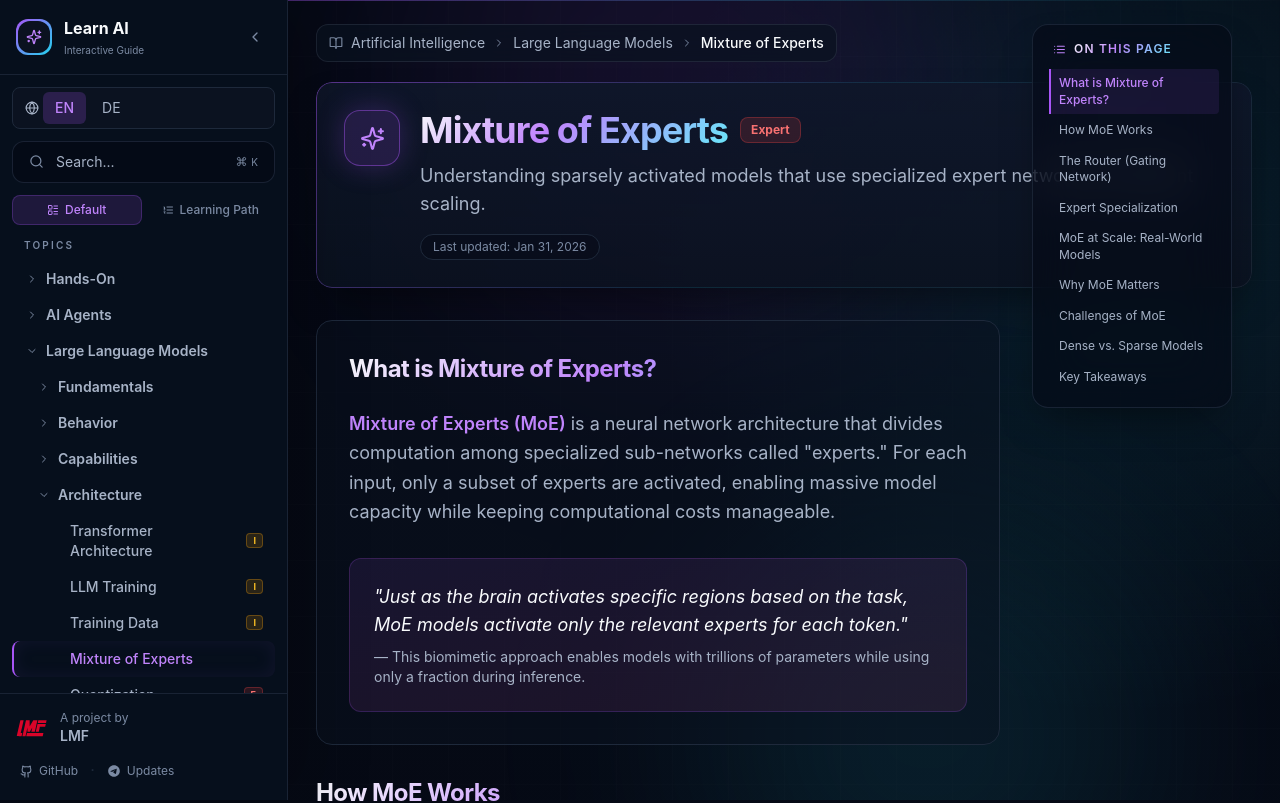
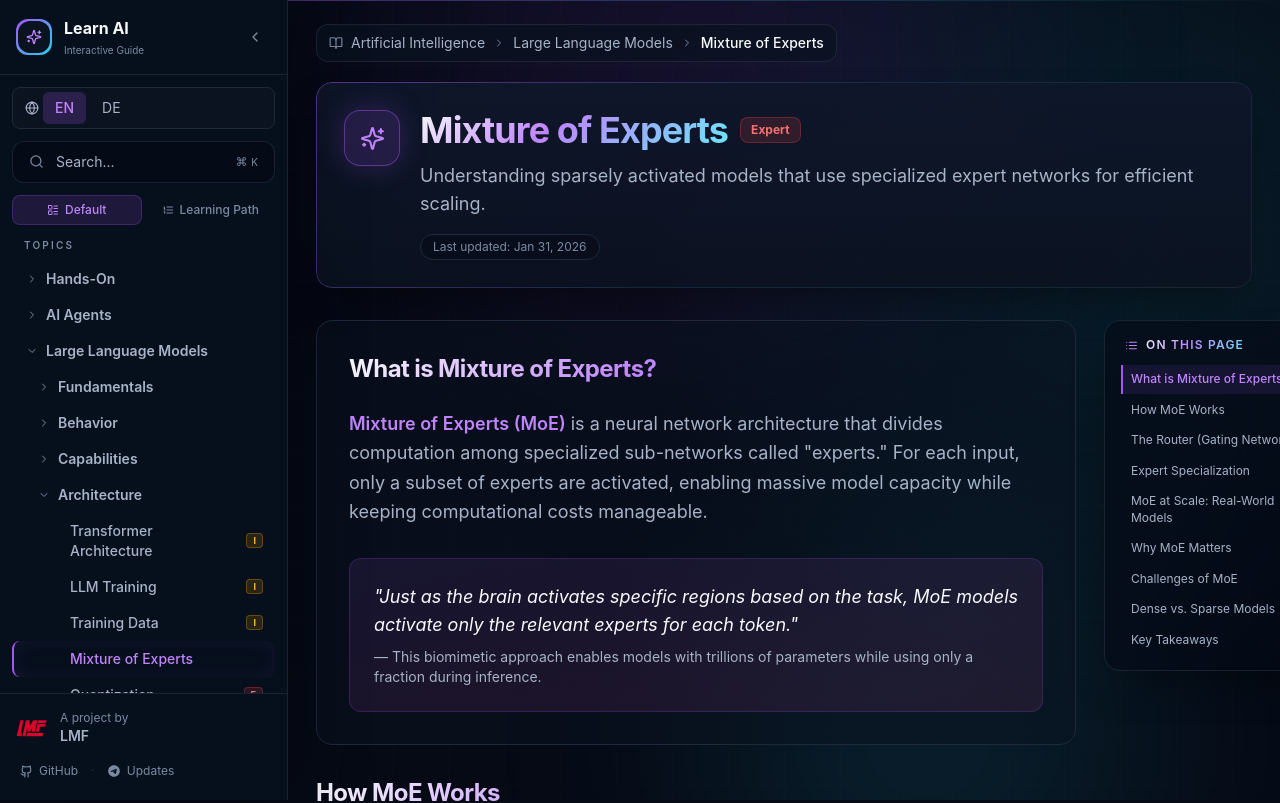
Before and after one commit to LoggeL/learn-guide, a Next.js app: page /en/ai/llm/moe in a window 1280 px wide. Shown: the top 803 px of the page. Built offline with nearby package versions, Linux system fonts and the light colour scheme.

Commit message:
Match learn guide reference layout width

```diff
--- a/src/components/layout/RightTableOfContents.tsx
+++ b/src/components/layout/RightTableOfContents.tsx
@@ -116,7 +116,7 @@ export function RightTableOfContents({ articleRef, variant }: RightTableOfConten
 
   return (
     <aside className="hidden xl:block xl:col-start-2">
-      <div className="fixed top-6 max-h-[calc(100vh-3rem)] w-[200px] overflow-y-auto rounded-2xl border border-border/80 bg-background/55 p-4 pr-3 shadow-card backdrop-blur-xl">
+      <div className="sticky top-6 max-h-[calc(100vh-3rem)] w-full overflow-y-auto rounded-2xl border border-border/80 bg-background/55 p-4 pr-3 shadow-card backdrop-blur-xl">
         <div className="mb-3 flex items-center gap-2 px-1">
           <List size={13} className="text-primary-light shrink-0" />
           <span className="text-xs font-semibold text-gradient uppercase tracking-widest">On this page</span>
--- a/src/components/layout/TopicLayout.tsx
+++ b/src/components/layout/TopicLayout.tsx
@@ -40,7 +40,7 @@ export function TopicLayout({
   const localizeHref = (href: string) => `/${locale}${href}`
 
   return (
-    <div className="mx-auto w-full max-w-4xl xl:max-w-6xl 2xl:max-w-[1380px] relative">
+    <div className="mx-auto w-full max-w-4xl xl:max-w-[1180px] 2xl:max-w-[1260px] relative">
       {/* Topic-local glow */}
       <div className="absolute -top-32 right-0 w-[520px] h-[520px] bg-gradient-radial from-primary/12 via-secondary/5 to-transparent blur-3xl pointer-events-none" />
 
@@ -98,7 +98,7 @@ export function TopicLayout({
       </header>
 
       {/* Content grid: article + right sidebar TOC on desktop */}
-      <div className="xl:grid xl:grid-cols-[minmax(0,1fr)_220px] xl:gap-8 2xl:gap-10 xl:items-start">
+      <div className="xl:grid xl:grid-cols-[minmax(760px,1fr)_220px] xl:gap-7 2xl:gap-8 xl:items-start">
         {/* Left column: article + nav */}
         <div>
           <article ref={articleRef} className="space-y-8 relative">
```
